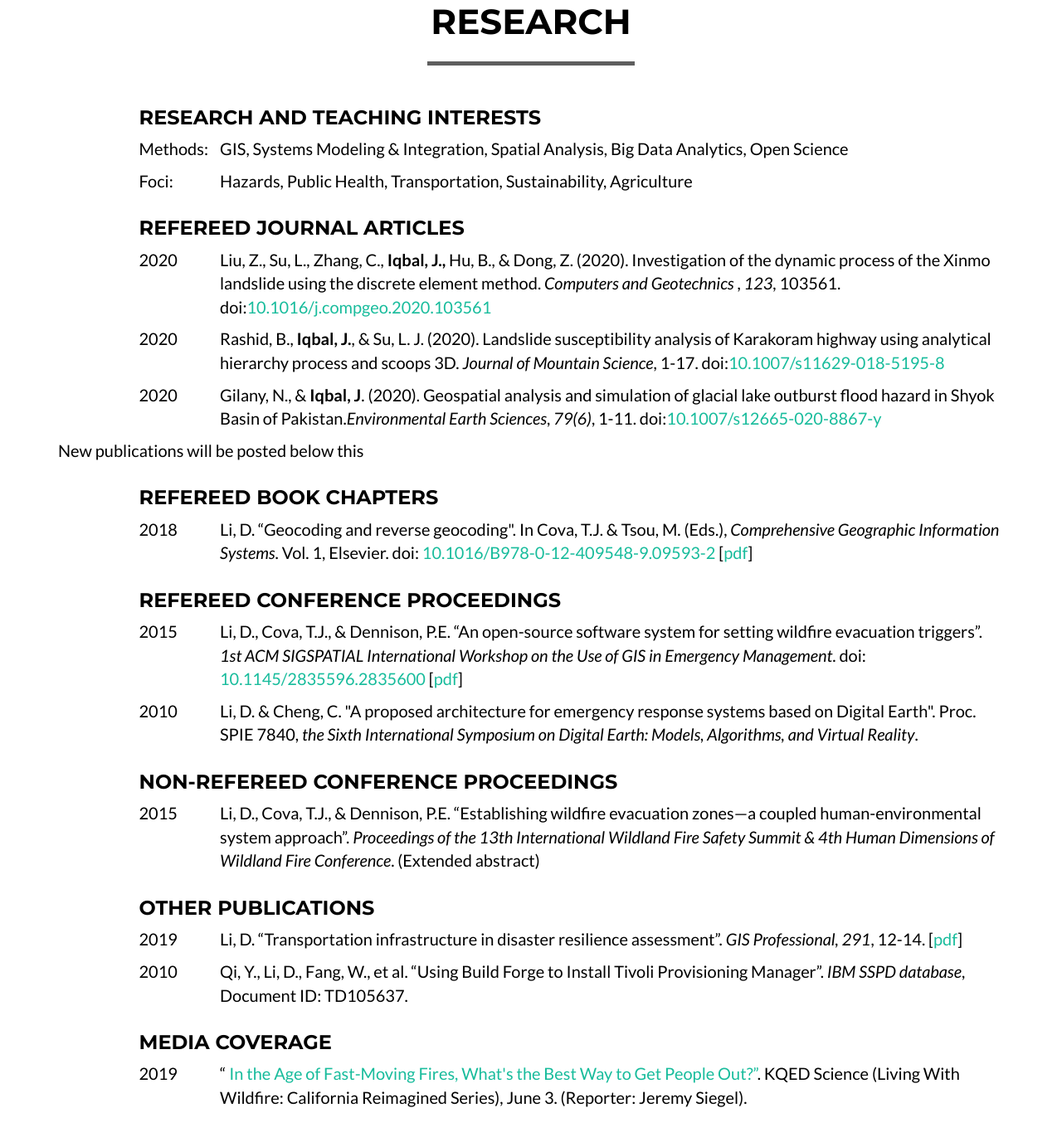
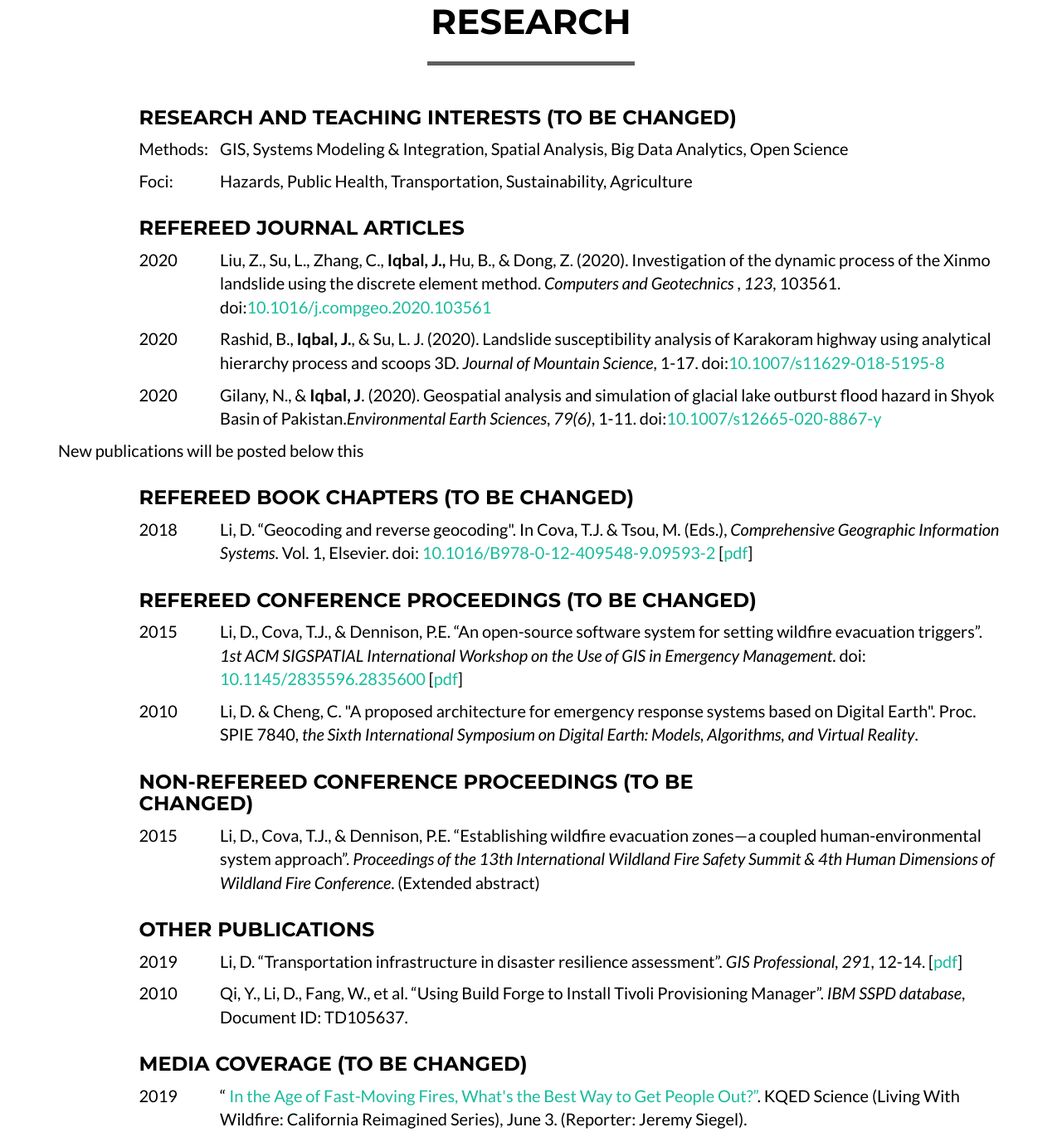
Before and after one commit to drjavediqbal/drjavediqbal.github.io, a website: page index.html in a window 1280 px wide. Shown: the part 4758-6135 px from the top of the page at 83% size. Drawn offline with nearby package versions, Linux system fonts and the light colour scheme.

Commit message:
Update index.html

```diff
--- a/index.html
+++ b/index.html
@@ -394,7 +394,7 @@
             </div>
             <div class="row">
                 <div class="row col-lg-8 col-lg-offset-1">
-                    <h3>Research and teaching interests</h3>
+                    <h3>Research and teaching interests (to be changed)</h3>
                 </div>
             </div>
 
@@ -461,7 +461,7 @@
 
             <div class="row">
                 <div class="row col-lg-8 col-lg-offset-1">
-                    <h3>Refereed Book Chapters</h3>
+                    <h3>Refereed Book Chapters (to be changed)</h3>
                 </div>
             </div>
 
@@ -478,7 +478,7 @@
 
             <div class="row">
                 <div class="row col-lg-8 col-lg-offset-1">
-                    <h3>Refereed Conference Proceedings</h3>
+                    <h3>Refereed Conference Proceedings (to be changed)</h3>
                 </div>
             </div>
 
@@ -504,7 +504,7 @@
 
             <div class="row">
                 <div class="row col-lg-8 col-lg-offset-1">
-                    <h3>Non-refereed Conference Proceedings</h3>
+                    <h3>Non-refereed Conference Proceedings (to be changed) </h3>
                 </div>
             </div>
 
@@ -542,7 +542,7 @@
 
             <div class="row">
                 <div class="row col-lg-8 col-lg-offset-1">
-                    <h3>Media Coverage</h3>
+                    <h3>Media Coverage (to be changed)</h3>
                 </div>
             </div>
 
```
